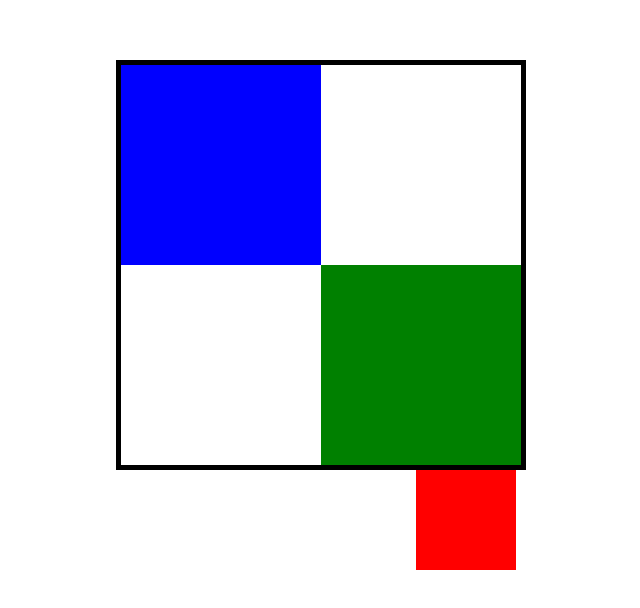
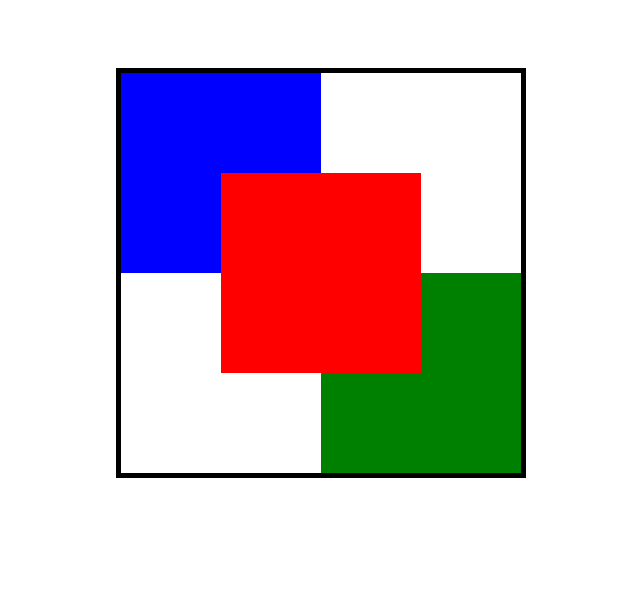
Before and after one commit to MiracleAndRouZ/meracle, a plain HTML site: page index4.html in a window 1280 px wide. Shown: the part 140-748 px from the top of the page, without its empty margins (592-1232 px from the left). Drawn offline with Linux system fonts and the light colour scheme.

Commit message:
Add files via upload

```diff
--- a/index4.html
+++ b/index4.html
@@ -14,10 +14,8 @@
         <div id="a">
             <div id="b"></div>
             <div id="c"></div>
+            <div id="d"></div>
         </div>
-        <div id="d">
-        </div>
-
     </body>
 
 </html>
--- a/style4.css
+++ b/style4.css
@@ -1,4 +1,5 @@
 #a{
+    position: absolute;
     margin-left: 700px;
     margin-top: 200px;
     height: 400px;
@@ -8,25 +9,34 @@
 }
 
 #b{
+    position: absolute;
     height: 200px;
     width: 200px;
     background: blue;
 }
 
 #c{
+    position: absolute;
     height: 200px;
     width: 200px;
     margin-left: 200px;
     background: green;
+    bottom: 0px;
 
 }
 
 #d{
+    position: absolute;
+    height: 200px;
+    width: 200px;
+    background: red;
+    margin-left:100px;
+    margin-bottom:20px;
+    bottom: 100px;
+    top: 100px;
+    left: 0px;
+    right:0px;
 
-    height: 100px;
-    width: 100px;
-    background: red;
-    margin-left: 1000px;
-    margin-bottom: 200px;
+
 
 }
```
